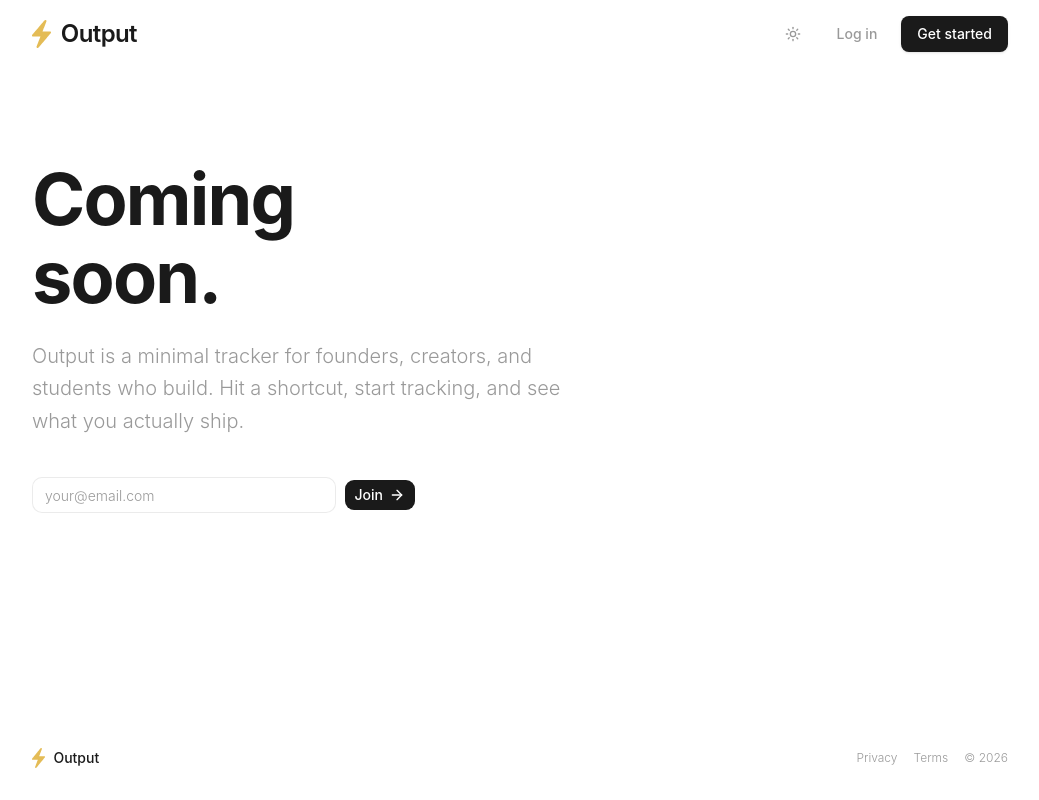
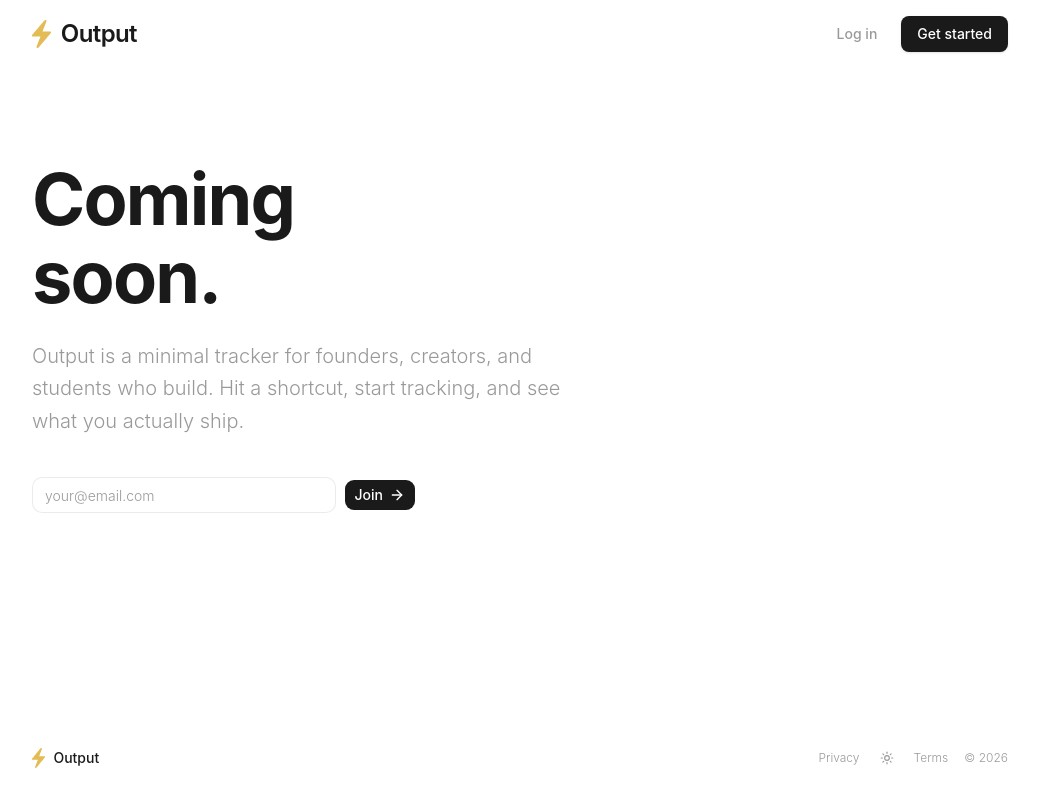
Before and after one commit to abdulmirr/output, a Next.js app: page /waitlist in a window 1280 px wide. Shown: the whole page, without its empty margins (120-1159 px from the left). Built offline with nearby package versions, Linux system fonts and the light colour scheme.

Commit message:
update hero copy, revert theme toggle position

```diff
--- a/src/components/landing/footer.tsx
+++ b/src/components/landing/footer.tsx
@@ -2,7 +2,22 @@
 
 import Link from 'next/link';
 import Image from 'next/image';
+import { Sun, Moon } from 'lucide-react';
+import { useThemeStore } from '@/stores/theme-store';
+
 export function Footer() {
+  const { theme, setTheme } = useThemeStore();
+
+  const isDark =
+    theme === 'dark' ||
+    (theme === 'system' &&
+      typeof window !== 'undefined' &&
+      window.matchMedia('(prefers-color-scheme: dark)').matches);
+
+  const toggle = () => {
+    setTheme(isDark ? 'light' : 'dark');
+  };
+
   return (
     <footer className="py-8">
       <div className="mx-auto max-w-5xl px-6 flex items-center justify-between">
@@ -17,6 +32,13 @@ export function Footer() {
           >
             Privacy
           </Link>
+          <button
+            onClick={toggle}
+            className="text-muted-foreground hover:text-foreground transition-colors px-1"
+            aria-label="Toggle theme"
+          >
+            {isDark ? <Moon className="h-3.5 w-3.5" /> : <Sun className="h-3.5 w-3.5" />}
+          </button>
           <Link
             href="/termsofservice"
             className="text-xs text-muted-foreground hover:text-foreground transition-colors"
--- a/src/components/landing/hero-section.tsx
+++ b/src/components/landing/hero-section.tsx
@@ -16,14 +16,14 @@ export function HeroSection() {
             <h1 className="text-5xl md:text-7xl font-bold tracking-tight leading-[1.08]">
               Track your output.
               <br />
-              <span className="font-medium text-muted-foreground/60 tracking-normal">Cultivate deep work.</span>
+              <span className="font-medium text-muted-foreground/60 tracking-normal">Enter deep work.</span>
             </h1>
           </div>
         </FadeIn>
 
         <FadeIn delay={120}>
           <p className="mt-6 text-lg md:text-xl text-muted-foreground max-w-xl leading-relaxed">
-            Start a work block, rate your focus, and see what you actually get done.
+            Start a work block, rate your focus, see what you get done.
           </p>
         </FadeIn>
 
--- a/src/components/landing/landing-nav.tsx
+++ b/src/components/landing/landing-nav.tsx
@@ -4,23 +4,9 @@ import Link from 'next/link';
 import Image from 'next/image';
 import { cn } from '@/lib/utils';
 import { useEffect, useState } from 'react';
-import { Sun, Moon } from 'lucide-react';
-import { useThemeStore } from '@/stores/theme-store';
 
 export function LandingNav() {
   const [scrolled, setScrolled] = useState(false);
-
-  const { theme, setTheme } = useThemeStore();
-
-  const isDark =
-    theme === 'dark' ||
-    (theme === 'system' &&
-      typeof window !== 'undefined' &&
-      window.matchMedia('(prefers-color-scheme: dark)').matches);
-
-  const toggle = () => {
-    setTheme(isDark ? 'light' : 'dark');
-  };
 
   useEffect(() => {
     const onScroll = () => setScrolled(window.scrollY > 10);
@@ -44,13 +30,6 @@ export function LandingNav() {
         </Link>
 
         <div className="flex items-center gap-3">
-          <button
-            onClick={toggle}
-            className="p-2 text-muted-foreground hover:text-foreground transition-colors mr-1"
-            aria-label="Toggle theme"
-          >
-            {isDark ? <Moon className="h-4 w-4" /> : <Sun className="h-4 w-4" />}
-          </button>
           <Link
             href="/login"
             className="text-sm font-medium text-muted-foreground hover:text-foreground transition-colors px-3 py-2"
```
